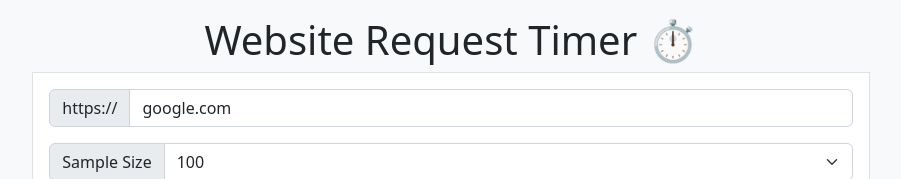
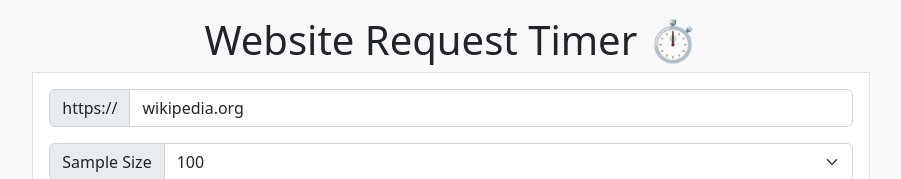
Before and after one commit to hachibu/website-request-stopwatch, a React (Create React App) app: page / in a window 1280 px wide. Shown: the top 179 px of the page, without its empty margins (189-1090 px from the left). Built offline with nearby package versions, Linux system fonts and the light colour scheme.

Commit message:
Switch default to wikipedia.org

```diff
--- a/src/App.tsx
+++ b/src/App.tsx
@@ -13,7 +13,7 @@ interface MyPlot {
 function App() {
   const urlSearchParams = new URLSearchParams(window?.location?.search);
   const urlParam = urlSearchParams.get("url");
-  const [url, setUrl] = useState<string>(urlParam ?? "google.com");
+  const [url, setUrl] = useState<string>(urlParam ?? "wikipedia.org");
   const [sampleSize, setSampleSize] = useState<number>(100);
   const [responseTimes, setResponseTimes] = useState<number[]>([]);
   const [stats, setStats] = useState<Stats>(newStats());
```
